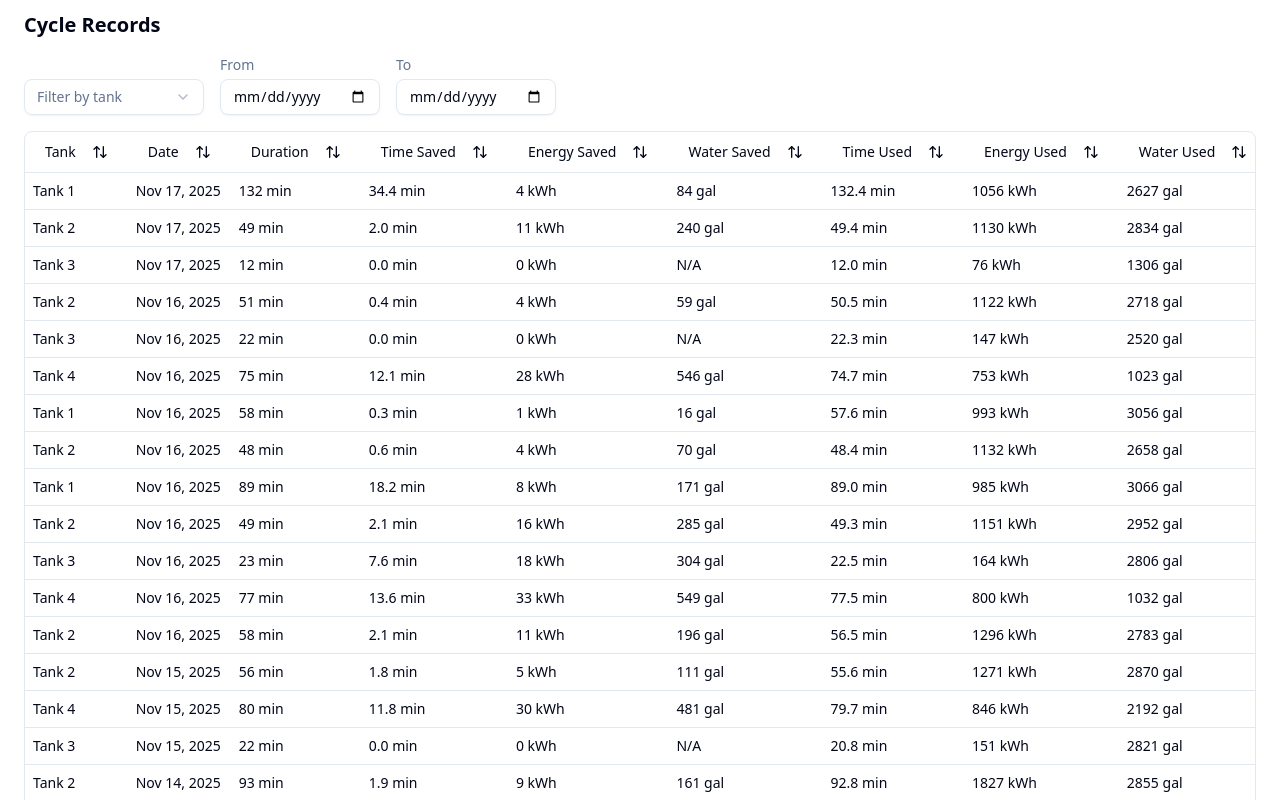
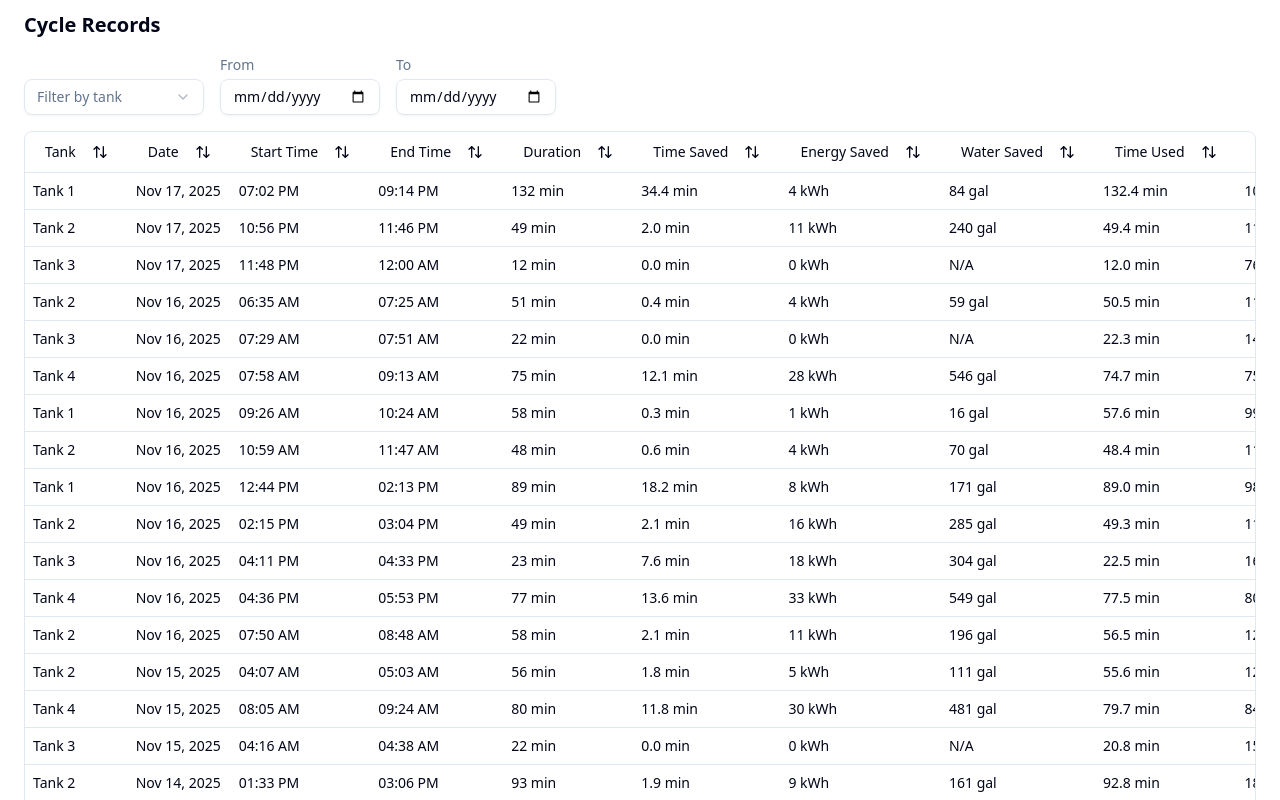
Before and after one commit to ashrafmui/kpi_dashboard, a Next.js app: page / in a window 1280 px wide. Shown: the part 960-1760 px from the top of the page. Built offline with nearby package versions, Linux system fonts and the light colour scheme.

Commit message:
add start and end time to cycle records table

```diff
--- a/components/TankTable/Columns.tsx
+++ b/components/TankTable/Columns.tsx
@@ -33,6 +33,28 @@ export const columns: ColumnDef<TransformedTankRecord>[] = [
         month: "short",
         day: "numeric",
         year: "numeric",
+      });
+    },
+  },
+  {
+    id: "startTime",
+    accessorFn: (row) => row.startTime.getTime(),
+    header: sortableHeader("Start Time"),
+    cell: ({ row }) => {
+      return row.original.startTime.toLocaleTimeString("en-US", {
+        hour: "2-digit",
+        minute: "2-digit",
+      });
+    },
+  },
+  {
+    id: "endTime",
+    accessorFn: (row) => row.endTime.getTime(),
+    header: sortableHeader("End Time"),
+    cell: ({ row }) => {
+      return row.original.endTime.toLocaleTimeString("en-US", {
+        hour: "2-digit",
+        minute: "2-digit",
       });
     },
   },
--- a/components/TankTable/DataTable.tsx
+++ b/components/TankTable/DataTable.tsx
@@ -179,6 +179,8 @@ export function DataTable<TData, TValue>({
                   <TableCell>Total ({rows.length})</TableCell>
                   <TableCell />
                   <TableCell />
+                  <TableCell />
+                  <TableCell />
                   <TableCell>
                     {(totals.totalTimeSaved / 60).toFixed(1)} min
                   </TableCell>
```
